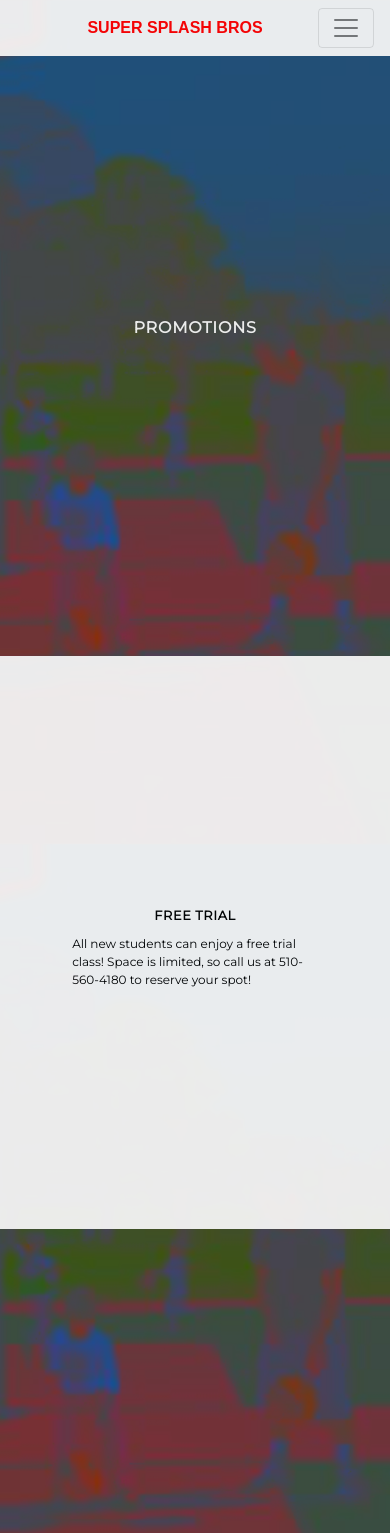
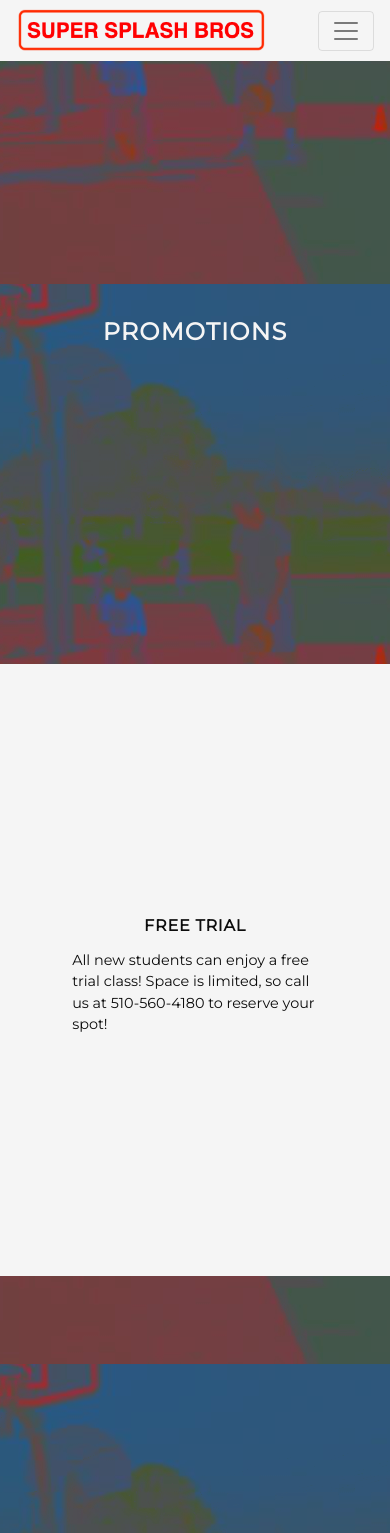
Before and after one commit to joeyhuaa/SSB-1.0, a React (Create React App) app: page /promo in a window 390 px wide. Shown: the top 1533 px of the page. Built offline with nearby package versions, Linux system fonts and the light colour scheme; a web font is replaced by a local one; what google-maps-react would draw is missing.

Commit message:
SUPER SPLASH BROS, mobile test 3 or 4??

```diff
--- a/src/components/MyMap.js
+++ b/src/components/MyMap.js
@@ -5,9 +5,10 @@ import '../index.css'
 class MyMap extends React.Component {
   render() {
     let styles = {
-      height: '60%',
-      width: '40%',
+      height: '75%',
+      width: '75%',
       borderRadius: '5px',
+      paddingRight: '0'
     }
     return (
       <Map
@@ -16,7 +17,7 @@ class MyMap extends React.Component {
         initialCenter={{lat: 37.573168, lng: -122.052285}}
         style={styles}
       >
-      <Marker position={{lat: 37.573168, lng: -122.052285}} />
+        <Marker position={{lat: 37.573168, lng: -122.052285}} />
       </Map>
     )
   }
--- a/src/components/NavBar.js
+++ b/src/components/NavBar.js
@@ -10,11 +10,11 @@ function NavBar() {
 	return (
 		<div className="nav-container">
 			<nav className="navbar navbar-expand-lg navbar-light fixed-top" style={styles}>
+				<Link to='/'><img className="super-splash-bros" src="./img/super-splash-bros.png"></img></Link>
 				<Link to='/' className="navbar-brand"><img src="./img/logo.png" className="logo"></img></Link>
-				<Link to='/' className="super-splash-bros">SUPER SPLASH BROS</Link>
 				<button className="navbar-toggler" type="button" data-toggle="collapse" data-target="#navbarSupportedContent" aria-controls="navbarSupportedContent" aria-expanded="false" aria-label="Toggle navigation"><span className="navbar-toggler-icon"></span></button>
 				<div className="collapse navbar-collapse" id="navbarSupportedContent">
-					<ul className="navbar-nav mr-auto">
+					<ul data-toggle="collapse" data-target="#navbarSupportedContent"  className="navbar-nav mr-auto">
 						<li className="nav-item"><Link to='/' className="nav-link">Home</Link></li>
 						<li className="nav-item"><Link to='/about' className="nav-link">About</Link></li>
 						<li className="nav-item"><Link to='/signup' className="nav-link">Sign Up</Link></li>
--- a/src/index.css
+++ b/src/index.css
@@ -9,15 +9,7 @@ html {
 	height: 100%;
 }
 body {
-	height: 100%;
-	background-image: url(court.jpg);
-	background-color: #3939ac;
-	background-blend-mode: color;
-	background-size: cover;
-	background-position: center;
-	background-attachment: fixed;
-	opacity: 0.95;
-	min-height: 100%;
+	overflow-x: hidden;
 }
 p {
 	margin: 0;
@@ -32,10 +24,8 @@ p {
 	display: none;
 }
 .super-splash-bros {
-	color: red;
-	font-family: 'Montserrat900', sans-serif;
-	font-weight: 900;
-	font-size: 1em;
+	height: 45px;
+	width: 250px;
 }
 .super-splash-bros:hover {
 	color: red;
@@ -46,10 +36,8 @@ p {
 }
 .map-container {
 	height: 7.5em;
-	width: 75%;
-	margin: auto;
-	margin-right: 3%;
-	margin-top: 1em;
+	display: block;
+	margin: 1em 3em 0 -1em;
 }
 .contain {
 	color: whitesmoke;
@@ -67,9 +55,19 @@ p {
 .main-container {
 	padding-top: 5em;
 	padding-bottom: 50em;
+	height: 100%;
+	background-image: url(court.jpg);
+	background-color: #3939ac;
+	background-blend-mode: color;
+	/* background-size: cover; */
+	background-position: center;
+	background-attachment: fixed;
+	background-repeat: repeat;
+	opacity: 0.95;
+	min-height: 100%;
 }
 .main-title {
-	font-size: 1em;
+	font-size: 1.5em;
 	font-weight: bold;
 	text-align: center;
 	display: block;
@@ -79,7 +77,7 @@ p {
 }
 .title {
 	font-family: 'Montserrat', sans-serif;
-	font-size: .8em;
+	font-size: 1em;
 	font-weight: bold;
 	text-align: center;
 	display: block;
@@ -91,7 +89,7 @@ p {
 .subtitle {
 	color: #a3a3c2;
 	font-family: 'Montserrat', sans-serif;
-	font-size: .8em;
+	font-size: 1em;
 	font-weight: bold;
 	text-align: center;
 	display: block;
@@ -99,10 +97,13 @@ p {
 	padding-bottom: 1em;
 }
 .blurb, .list-blurb {
-	font-size: .75em;
+	font-size: .9em;
 }
 .info-title {
 	font-weight: bold;
+}
+.info {
+	padding-left: 10px;
 }
 .vert-container {
 	padding: 1em 0;
@@ -144,11 +145,11 @@ p {
 .btn-schedule,
 .btn-buy,
 .btn-submit {
-	height: 5em;
-	width: 7.5em;
+	height: 3em;
+	width: 6em;
 	margin-top: 1.1em;
 	font-family: 'Blinker', sans-serif;
-	font-size: .5em;
+	/* font-size: .5em; */
 	border-radius: 2.5px;
 	background-color: transparent;
 	transition: background-color 200ms, color 200ms;
@@ -184,7 +185,7 @@ ul li {
 	border-radius: 2.5px;
 	display: block;
 	margin: .75em auto;
-	width: 12em;
+	width: 11.5em;
 	padding: 10px 10px;
 }
 .message-box {
@@ -201,25 +202,21 @@ ul li {
 	}
 }
 @media (min-width: 900px) {
-	/* .info {
+	.info {
 		padding-left: 150px;
 		padding-right: 150px;
-	} */
+	}
 	.sign-up-img {
 		margin-right: 150px;
 		width: 200px;
 		height: 200px;
 	}
-	.sign-up-container {
-		padding-right: 0;
+	.btn-schedule {
+		margin-right: 50px;
 	}
-	button {
-		height: 3em;
-		width: 6em;
-		font-size: 1em;
-	}
-	.btn-schedule {
-		margin-right: 2em;
+	.main-container {
+		background-size: cover;
+		background-repeat: no-repeat;
 	}
 	.map-container {
 		height: 20em;
@@ -236,6 +233,9 @@ ul li {
 	.blurb, .list-blurb {
 		font-size: 1em;
 	}
+	.input {
+		width: 17.5em;
+	}
 }
 @media (min-width: 700px) {
 	.about-img, .blurb {
--- a/src/pages/Home.js
+++ b/src/pages/Home.js
@@ -9,12 +9,12 @@ function Home() {
 				<span className="subtitle">where learning feels like playing</span>
 			</div>
 			<div className="white-contain">
-				<span className="subtitle">See it for yourself!</span>
+				<span className="title">See it for yourself!</span>
 				<video className="video" controls src="./vid/ssb-1.mp4"></video>
 			</div>
 			<div className="contain">
-				<span className="subtitle">Weekday and Weekend Classes</span>
-				<span className="subtitle">Year-Round in Fremont, CA</span>
+				<span className="subtitle" style={{textAlign:"left", color:"whitesmoke"}}>Weekday and Weekend Classes...</span>
+				<span className="subtitle" style={{textAlign:"right", color:"whitesmoke"}}>...Year-Round in Fremont, CA</span>
 				<span className="center-text">33955 Emilia Ln, Fremont, CA 94555</span>
 				<div class="map-container"><MyMap /></div>
 			</div>
```
Also changed, not shown: public/img/super-splash-bros.png (added), 12 other files (tests, documents, lock files or other folders).
